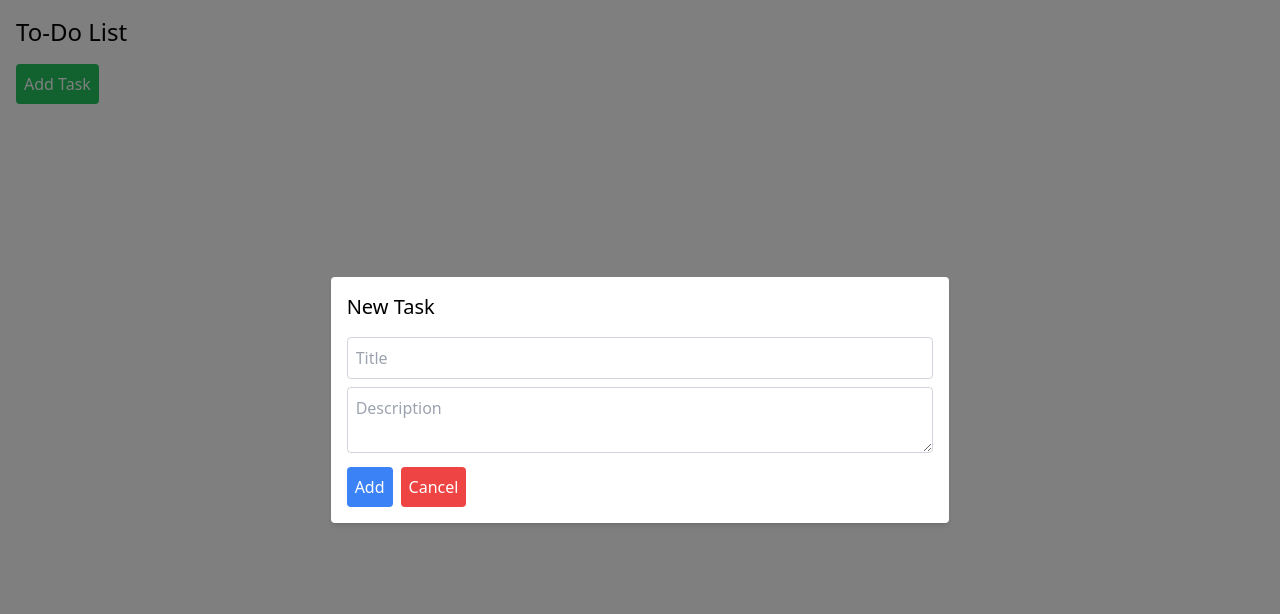
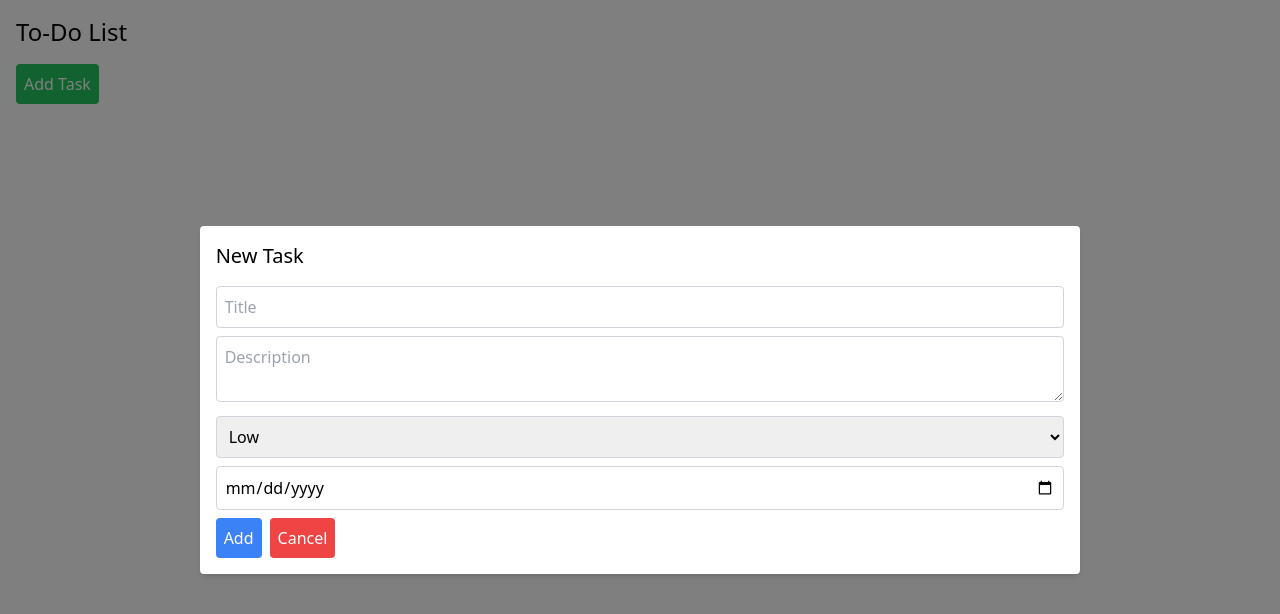
Before and after one commit to birajrai/todo-app, a Next.js app: page / in a window 1280 px wide. Both pictures are taken after a click on the button "Add Task". Shown: the top 614 px of the page. Built offline with nearby package versions, Linux system fonts and the light colour scheme.

Commit message:
feat: extend TaskForm component to include priority and dueDate fields

```diff
--- a/components/TaskForm.tsx
+++ b/components/TaskForm.tsx
@@ -1,4 +1,4 @@
-import { useState, useEffect } from 'react';
+import { useState } from 'react';
 import { Task } from '../types';
 import { useTaskContext } from '../contexts/TaskContext';
 import { v4 as uuidv4 } from 'uuid';
@@ -12,12 +12,14 @@ const TaskForm: React.FC<TaskFormProps> = ({ task, onClose }) => {
   const { addTask, updateTask } = useTaskContext();
   const [title, setTitle] = useState(task ? task.title : '');
   const [description, setDescription] = useState(task ? task.description : '');
+  const [priority, setPriority] = useState(task ? task.priority : 'low');
+  const [dueDate, setDueDate] = useState(task ? task.dueDate : '');
 
   const handleSubmit = () => {
     if (task) {
-      updateTask({ ...task, title, description });
+      updateTask({ ...task, title, description, priority, dueDate });
     } else {
-      addTask({ id: uuidv4(), title, description, completed: false });
+      addTask({ id: uuidv4(), title, description, completed: false, priority, dueDate });
     }
     onClose();
   };
@@ -39,6 +41,21 @@ const TaskForm: React.FC<TaskFormProps> = ({ task, onClose }) => {
           placeholder="Description"
           className="w-full mb-2 p-2 border border-gray-300 rounded"
         />
+        <select
+          value={priority}
+          onChange={(e) => setPriority(e.target.value as 'low' | 'medium' | 'high')}
+          className="w-full mb-2 p-2 border border-gray-300 rounded"
+        >
+          <option value="low">Low</option>
+          <option value="medium">Medium</option>
+          <option value="high">High</option>
+        </select>
+        <input
+          type="date"
+          value={dueDate}
+          onChange={(e) => setDueDate(e.target.value)}
+          className="w-full mb-2 p-2 border border-gray-300 rounded"
+        />
         <button onClick={handleSubmit} className="bg-blue-500 text-white p-2 rounded">
           {task ? 'Update' : 'Add'}
         </button>
```
